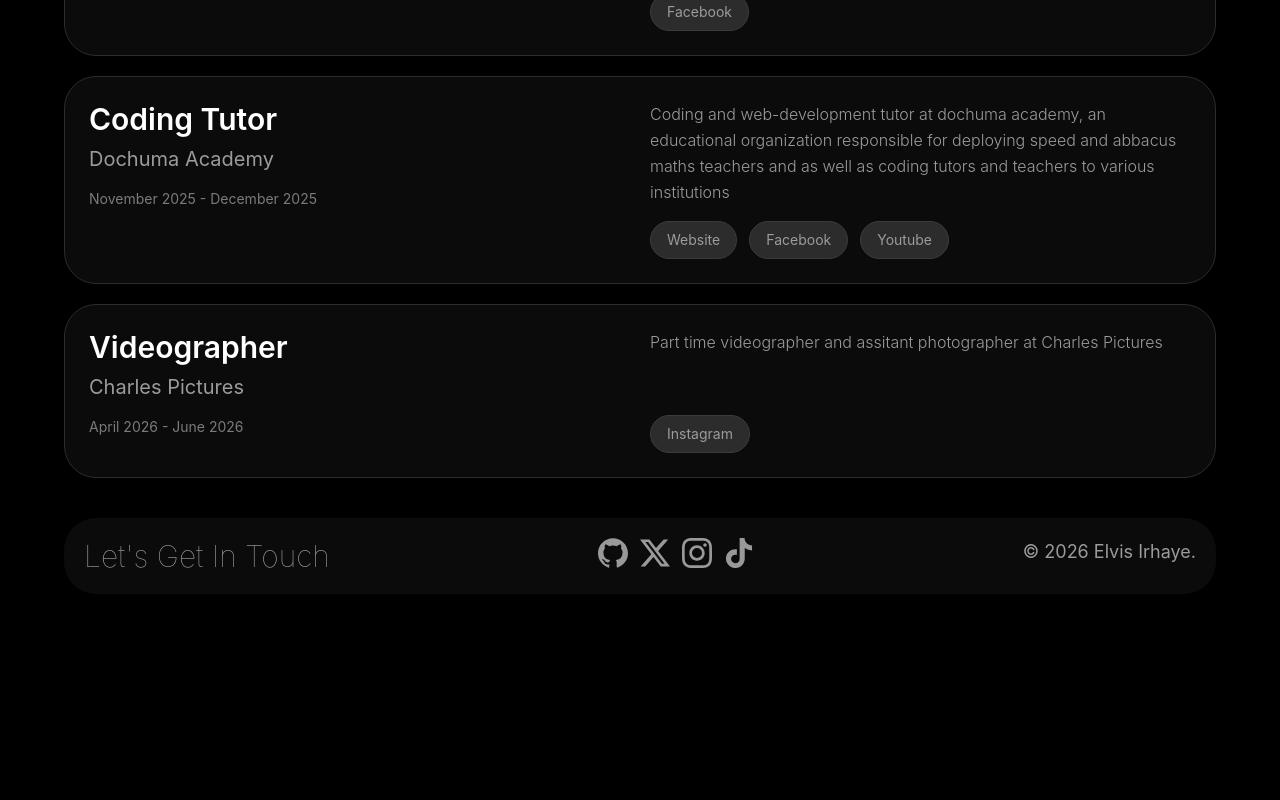
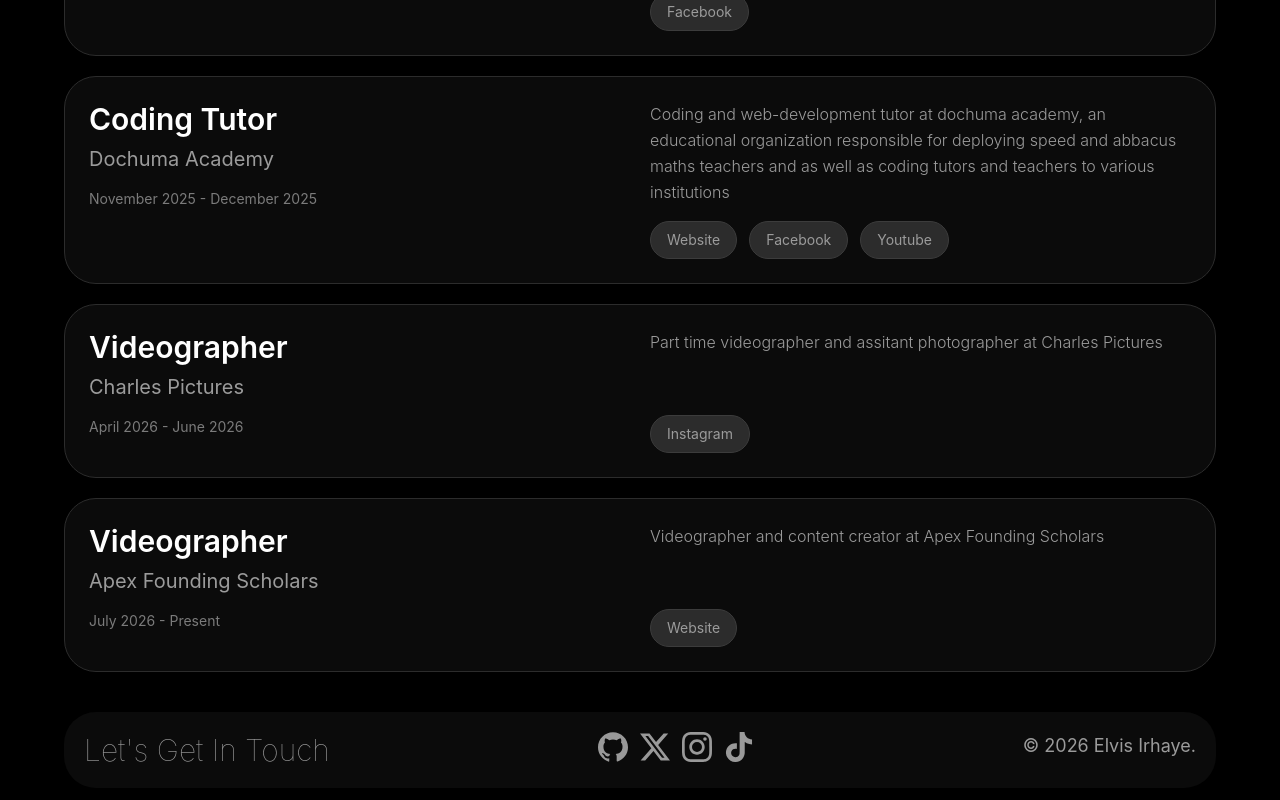
Before and after one commit to viii-fn/portfolio, a React (Vite) app: page / in a window 1280 px wide. Shown: the part 2267-3067 px from the top of the page. Before the commit the page ends 2981 px from the top, so only its background shows below. Built offline with nearby package versions, Linux system fonts and the light colour scheme.

Commit message:
career update 1

```diff
--- a/src/user.ts
+++ b/src/user.ts
@@ -94,6 +94,20 @@
                 url: 'https://instagram.com/'
               }
             ]
+          },
+
+          {
+            title: 'videographer',
+            company: 'Apex Founding Scholars',
+            startDate: new Date(2026, 6, 24),
+            endDate: null,
+            description: 'Videographer and content creator at Apex Founding Scholars',
+            social: [
+              {
+                title: 'website',
+                url: 'https://apex.pxxl.click/'
+              }
+            ]
           }
         ]
       }
```
